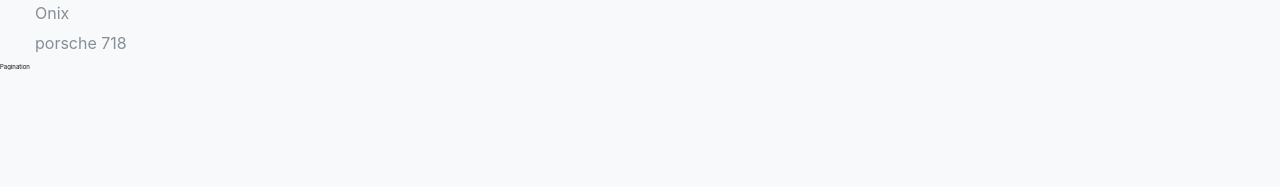
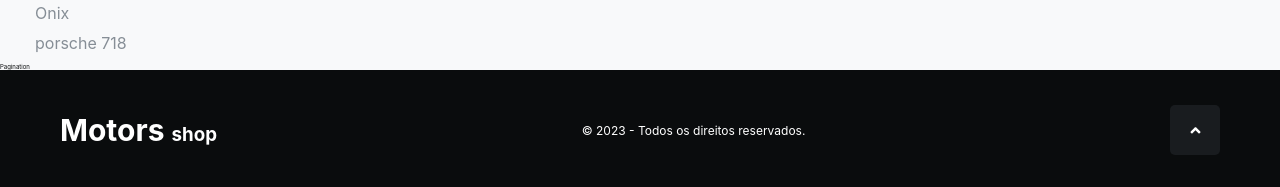
Before and after one commit to m6-grupo03-gustavo/front, a React (Vite) app: page / in a window 1280 px wide. Shown: the part 1025-1212 px from the top of the page. Before the commit the page ends 1095 px from the top, so only its background shows below. Built offline with nearby package versions, Linux system fonts and the light colour scheme; no server answers.

Commit message:
feat: footer created

```diff
--- a/src/components/Footer/index.tsx
+++ b/src/components/Footer/index.tsx
@@ -1,9 +1,12 @@
-
+import { Container } from "./styles"
 
 
 export const Footer = () =>{
     return(
-        <>
-        </>
+        <Container>
+        <h1>Motors <small>shop</small></h1>
+        <p>© 2023 - Todos os direitos reservados.</p>
+        <a href="#top"></a>
+        </Container>
     )
 }
--- /dev/null
+++ b/src/components/Footer/styles.ts
@@ -0,0 +1,53 @@
+import { styled } from "styled-components";
+
+export const Container = styled.div`
+    display: flex;
+    justify-content: space-between;
+    align-items: center;
+    flex-direction: column;
+
+    background-color: var(--grey0);
+
+    height: 30vh;
+    width: 100vw;
+
+    gap: 40px;
+    padding: 33px;
+
+    h1 {
+        font-size: 3rem;
+        color: white;
+    }
+
+    p {
+        font-size: 1.2rem;
+        color: white;
+    }
+
+    a {
+        padding: 2.5rem;
+
+        background: url("/angle-up.svg") no-repeat center;
+        background-color: var(--grey1);
+
+        border-radius: 5px;
+
+        transition: 0.2s;
+    }
+
+    a:hover {
+        transform: translateY(-10px);
+    }
+
+    a:target {
+        scroll-margin-top: .8em;
+    }
+
+    @media (min-width: 1200px) {
+        flex-direction: row;
+
+        height: 15vh;
+
+        padding: 60px;
+    }
+`
--- a/src/components/Header/index.tsx
+++ b/src/components/Header/index.tsx
@@ -3,7 +3,6 @@
 import { NavButtons } from "./NavButtons"
 import { Link, useNavigate } from "react-router-dom"
 import { NavButtonDesktop } from "./NavButtons/style"
-import { BtnAnchor } from "../Buttons/btnAnchor"
 
 
 
--- a/src/styles/global.ts
+++ b/src/styles/global.ts
@@ -25,6 +25,7 @@
   box-sizing: border-box;
   list-style: none;
   text-decoration: none;
+  scroll-behavior: smooth;
 }
 /* HTML5 display-role reset for older browsers */
 article, aside, details, figcaption, figure,
```
Also changed, not shown: public/angle-up.svg (added).
